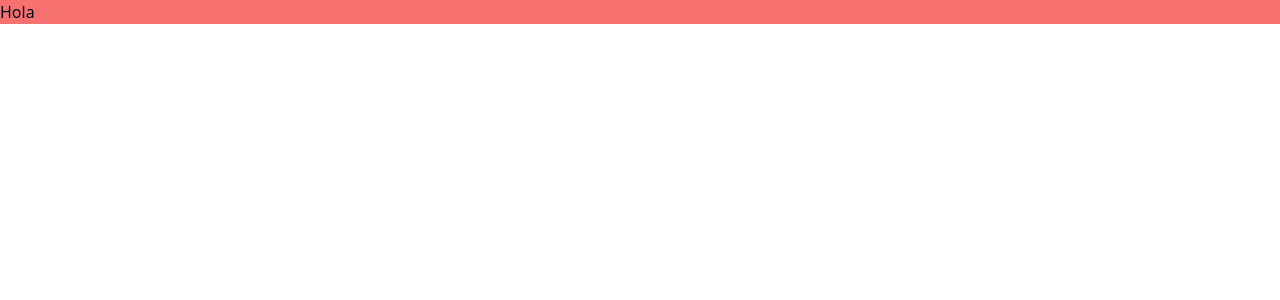
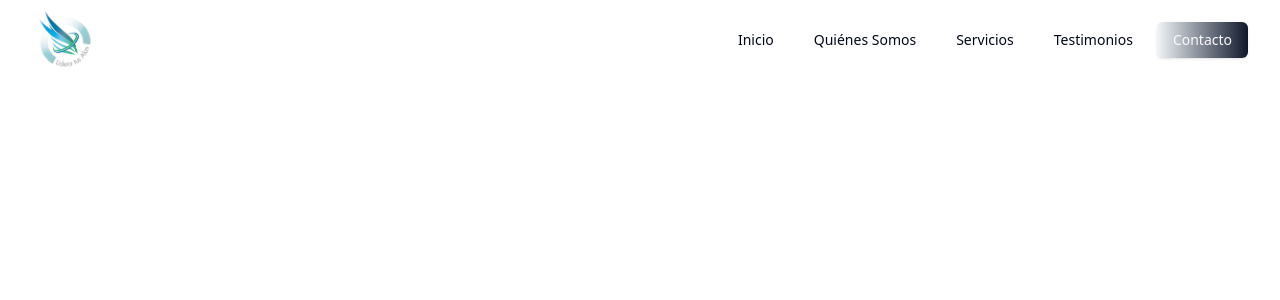
Before and after one commit to natalischwartz/Proyecto-Lideratusalas, a React (Vite) app: page / in a window 1280 px wide. Shown: the top 300 px of the page. Built offline with nearby package versions, Linux system fonts and the light colour scheme.

Commit message:
creados los componentes de Navbar y Navlink

```diff
--- a/src/App.jsx
+++ b/src/App.jsx
@@ -1,15 +1,27 @@
-import { useState } from 'react'
+import { Toaster } from "@/components/ui/toaster";
+import { Toaster as Sonner } from "@/components/ui/sonner";
+import { TooltipProvider } from "@/components/ui/tooltip";
+import { QueryClient, QueryClientProvider } from "@tanstack/react-query";
+import { BrowserRouter, Routes, Route } from "react-router-dom";
+import Index from "./pages/Index";
+import NotFound from "./pages/NotFound";
 
+const queryClient = new QueryClient();
 
+const App = () => (
+  <QueryClientProvider client={queryClient}>
+    <TooltipProvider>
+      <Toaster />
+      <Sonner />
+      <BrowserRouter>
+        <Routes>
+          <Route path="/" element={<Index />} />
 
-
-function App() {
-
-  return (
-    <>
-      <h1 className='bg-red-400'>Hola</h1>
-    </>
-  )
-}
+          <Route path="*" element={<NotFound />} />
+        </Routes>
+      </BrowserRouter>
+    </TooltipProvider>
+  </QueryClientProvider>
+);
 
 export default App
--- a/src/components/NavLink.jsx
+++ b/src/components/NavLink.jsx
@@ -0,0 +1,23 @@
+import { NavLink as RouterNavLink } from "react-router-dom";
+import React, { forwardRef } from "react";
+import { cn } from "@/lib/utils";
+
+const NavLink = forwardRef(
+  ({ className, activeClassName, pendingClassName, to, ...props }, ref) => {
+
+    return (
+      <RouterNavLink
+        ref={ref}
+        to={to}
+        className={({ isActive, isPending }) =>
+          cn(className, isActive && activeClassName, isPending && pendingClassName)
+        }
+        {...props}
+      />
+    );
+  }
+);
+
+NavLink.displayName = "NavLink";
+
+export { NavLink };
--- a/src/components/Navbar.jsx
+++ b/src/components/Navbar.jsx
@@ -0,0 +1,153 @@
+import React, { useState, useEffect } from "react";
+import { Menu, X } from "lucide-react";
+
+import { Button } from "@/components/ui/button";
+
+import logoImage from "@/assets/logo-lidera.jpg";
+
+const Navbar = () => {
+  // Estado para saber si el usuario ha hecho scroll (para cambiar el estilo de la barra)
+  const [isScrolled, setIsScrolled] = useState(false);
+  // Estado para controlar la apertura/cierre del menú móvil
+  const [isMobileMenuOpen, setIsMobileMenuOpen] = useState(false);
+
+  // Efecto para gestionar el evento de scroll
+  useEffect(() => {
+    const handleScroll = () => {
+      // Establece isScrolled a true si el desplazamiento vertical es mayor a 20px
+      setIsScrolled(window.scrollY > 20);
+    };
+
+    // Añade el event listener al cargar el componente
+    window.addEventListener("scroll", handleScroll);
+
+    // Función de limpieza: elimina el event listener al desmontar el componente
+    return () => window.removeEventListener("scroll", handleScroll);
+  }, []); // El array vacío asegura que se ejecute solo una vez al montar
+
+  // Función para hacer scroll suave a la sección deseada
+  const scrollToSection = (sectionId) => {
+    const element = document.getElementById(sectionId);
+    if (element) {
+      element.scrollIntoView({ behavior: "smooth" });
+      setIsMobileMenuOpen(false); // Cierra el menú móvil después de navegar
+    }
+  };
+
+  return (
+    <nav
+      className={`fixed top-0 left-0 right-0 z-50 transition-all duration-300 ${
+        isScrolled
+          ? "bg-background/95 backdrop-blur-md shadow-soft"
+          : "bg-transparent"
+      }`}
+    >
+      <div className="container mx-auto px-4 sm:px-6 lg:px-8">
+        <div className="flex items-center justify-between h-16 sm:h-20">
+          {/* Logo con Imagen */}
+          <div className="flex-shrink-0">
+            <img
+              src={logoImage}
+              alt="Logo de Lidera tus alas"
+              className="h-10 sm:h-16 w-auto"
+            />
+          </div>
+
+          {/* Desktop Menu */}
+          <div className="hidden md:flex items-center space-x-1 lg:space-x-2">
+            <Button
+              variant="ghost"
+              onClick={() => scrollToSection("hero")}
+              className="text-foreground hover:text-primary transition-smooth"
+            >
+              Inicio
+            </Button>
+            <Button
+              variant="ghost"
+              onClick={() => scrollToSection("about")}
+              className="text-foreground hover:text-primary transition-smooth"
+            >
+              Quiénes Somos
+            </Button>
+            <Button
+              variant="ghost"
+              onClick={() => scrollToSection("services")}
+              className="text-foreground hover:text-primary transition-smooth"
+            >
+              Servicios
+            </Button>
+            <Button
+              variant="ghost"
+              onClick={() => scrollToSection("testimonials")}
+              className="text-foreground hover:text-primary transition-smooth"
+            >
+              Testimonios
+            </Button>
+            <Button
+              onClick={() => scrollToSection("contact")}
+              className="ml-4 bg-gradient-to-r from-secondary to-primary hover:shadow-medium transition-smooth"
+            >
+              Contacto
+            </Button>
+          </div>
+
+          {/* Mobile Menu Button */}
+          <div className="md:hidden">
+            <Button
+              variant="ghost"
+              size="icon"
+              onClick={() => setIsMobileMenuOpen(!isMobileMenuOpen)}
+              aria-label="Toggle menu"
+            >
+              {isMobileMenuOpen ? <X /> : <Menu />}
+            </Button>
+          </div>
+        </div>
+      </div>
+
+      {/* Mobile Menu */}
+      {isMobileMenuOpen && (
+        <div className="md:hidden bg-background/98 backdrop-blur-md border-t border-border">
+          <div className="container mx-auto px-4 py-4 space-y-2">
+            <Button
+              variant="ghost"
+              className="w-full justify-start"
+              onClick={() => scrollToSection("hero")}
+            >
+              Inicio
+            </Button>
+            <Button
+              variant="ghost"
+              className="w-full justify-start"
+              onClick={() => scrollToSection("about")}
+            >
+              Quiénes Somos
+            </Button>
+            <Button
+              variant="ghost"
+              className="w-full justify-start"
+              onClick={() => scrollToSection("services")}
+            >
+              Servicios
+            </Button>
+            <Button
+              variant="ghost"
+              className="w-full justify-start"
+              onClick={() => scrollToSection("testimonials")}
+            >
+              Testimonios
+            </Button>
+            <Button
+              className="w-full bg-gradient-to-r from-secondary to-primary"
+              onClick={() => scrollToSection("contact")}
+            >
+              Contacto
+            </Button>
+          </div>
+        </div>
+      )}
+    </nav>
+  );
+};
+
+export default Navbar;
--- /dev/null
+++ b/src/pages/Index.jsx
@@ -0,0 +1,20 @@
+import Navbar from "@/components/Navbar";
+
+
+const Index = () => {
+  return (
+    <div className="min-h-screen bg-background">
+      <Navbar />
+      <main>
+        {/* <Hero />
+        <About />
+        <Services />
+        <Testimonials />
+        <Contact /> */}
+      </main>
+      {/* <Footer /> */}
+    </div>
+  );
+};
+
+export default Index;
--- /dev/null
+++ b/src/pages/NotFound.jsx
@@ -0,0 +1,24 @@
+import { useLocation } from "react-router-dom";
+import { useEffect } from "react";
+
+const NotFound = () => {
+  const location = useLocation();
+
+  useEffect(() => {
+    console.error("404 Error: User attempted to access non-existent route:", location.pathname);
+  }, [location.pathname]);
+
+  return (
+    <div className="flex min-h-screen items-center justify-center bg-muted">
+      <div className="text-center">
+        <h1 className="mb-4 text-4xl font-bold">404</h1>
+        <p className="mb-4 text-xl text-muted-foreground">Oops! Page not found</p>
+        <a href="/" className="text-primary underline hover:text-primary/90">
+          Return to Home
+        </a>
+      </div>
+    </div>
+  );
+};
+
+export default NotFound;
```
Also changed, not shown: src/assets/logo-lidera.jpg.
